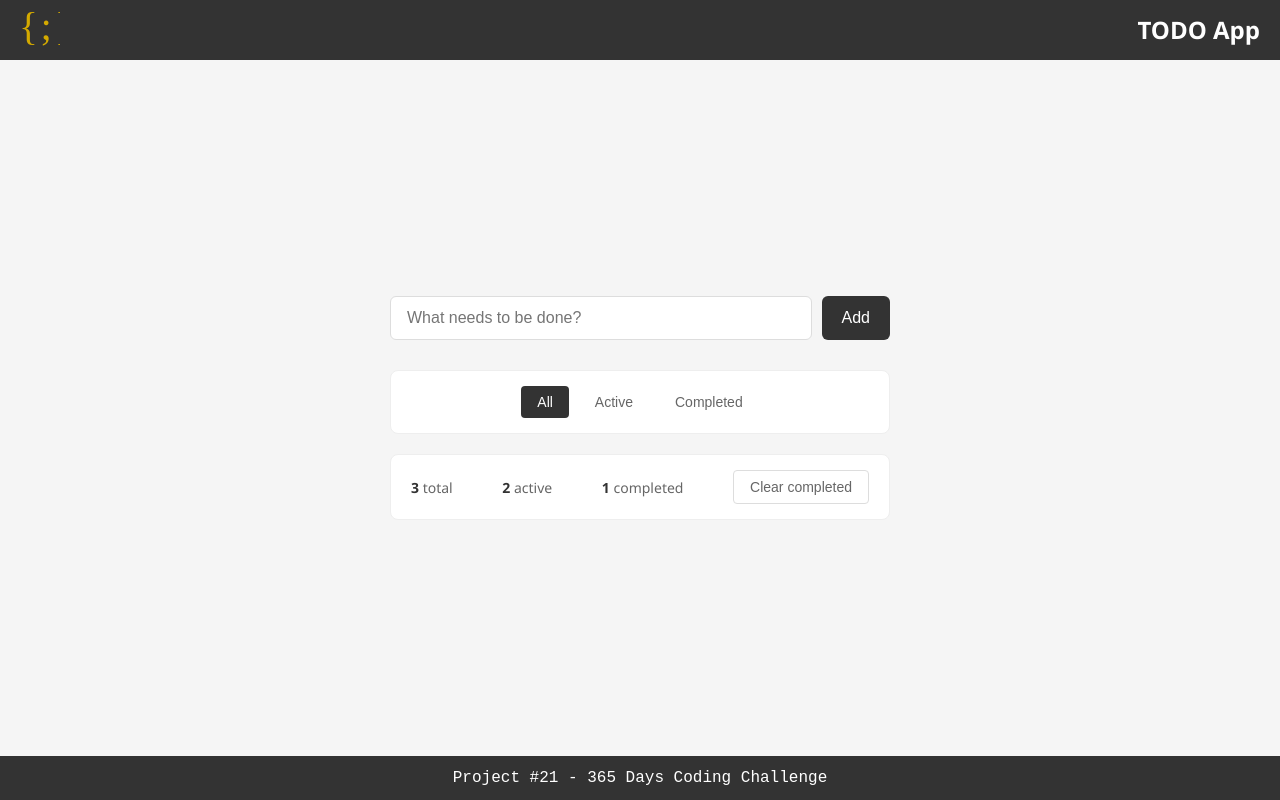
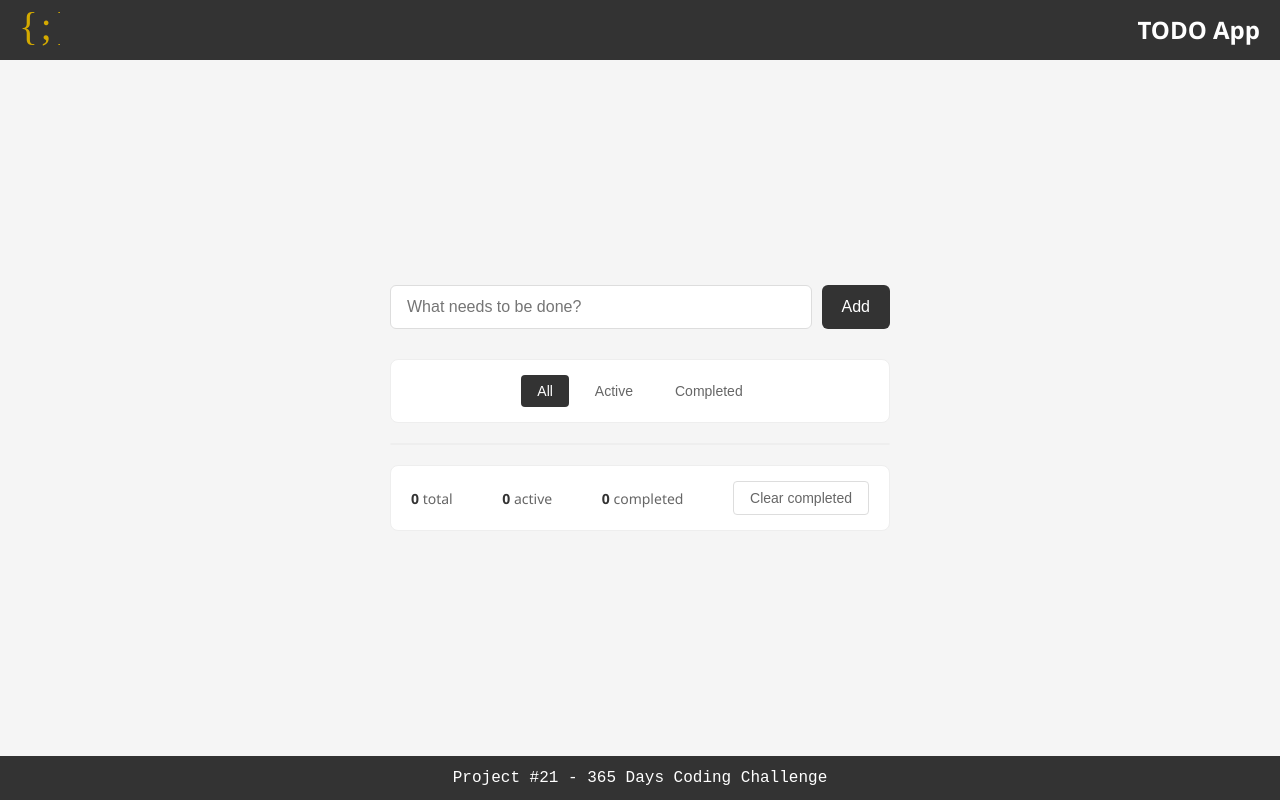
Before and after one commit to mfernandail/todo_react, a React (Vite) app: page / in a window 1280 px wide. Built offline with nearby package versions, Linux system fonts and the light colour scheme.

Commit message:
Add deleteTask functionality and update TodoList to handle task deletion

```diff
--- a/src/App.jsx
+++ b/src/App.jsx
@@ -6,8 +6,6 @@ import './styles/App.css'
 
 function App() {
   const [todos, setTodos] = useState([])
-
-  console.log(todos)
 
   const addTodo = (todo) => {
     const newTodo = {
@@ -20,10 +18,14 @@ function App() {
     setTodos((todos) => [...todos, newTodo])
   }
 
+  const deleteTask = (id) => {
+    setTodos((todos) => todos.filter((todo) => todo.id !== id))
+  }
+
   return (
     <div className="container">
       <Header />
-      <TodoContainer addTodo={addTodo} todos={todos} />
+      <TodoContainer addTodo={addTodo} todos={todos} deleteTask={deleteTask} />
       <Footer />
     </div>
   )
--- a/src/components/TodoContainer.jsx
+++ b/src/components/TodoContainer.jsx
@@ -2,12 +2,12 @@ import Filters from './Filters'
 import TodoForm from './TodoForm'
 import TodoList from './TodoList'
 
-function TodoContainer({ addTodo, todos }) {
+function TodoContainer({ addTodo, todos, deleteTask }) {
   return (
     <div className="todo-container">
       <TodoForm addTodo={addTodo} />
       <Filters />
-      <TodoList todos={todos} />
+      <TodoList todos={todos} deleteTask={deleteTask} />
     </div>
   )
 }
--- a/src/components/TodoList.jsx
+++ b/src/components/TodoList.jsx
@@ -1,29 +1,40 @@
 import '../styles/TodoList.css'
 
-function TodoList({ todos }) {
+function TodoList({ todos, deleteTask }) {
   return (
     <>
-      {todos.map((todo) => {
-        return (
-          <div className="todo-list">
-            <div className="todo-item">
+      <div className="todo-list">
+        {todos.map((todo) => {
+          return (
+            <div key={todo.id} className="todo-item">
               <input type="checkbox" className="todo-checkbox" />
               <span className="todo-text">{todo.task}</span>
-              <button className="delete-btn">×</button>
+              <button
+                onClick={() => deleteTask(todo.id)}
+                className="delete-btn"
+              >
+                ×
+              </button>
             </div>
-          </div>
-        )
-      })}
+          )
+        })}
+      </div>
 
       <div className="stats">
         <div className="stat">
-          <span className="stat-number">3</span> total
+          <span className="stat-number">{todos.length}</span> total
         </div>
         <div className="stat">
-          <span className="stat-number">2</span> active
+          <span className="stat-number">
+            {todos.filter((todo) => !todo.complete).length}
+          </span>{' '}
+          active
         </div>
         <div className="stat">
-          <span className="stat-number">1</span> completed
+          <span className="stat-number">
+            {todos.filter((todo) => todo.complete).length}
+          </span>{' '}
+          completed
         </div>
         <button className="clear-btn">Clear completed</button>
       </div>
```
